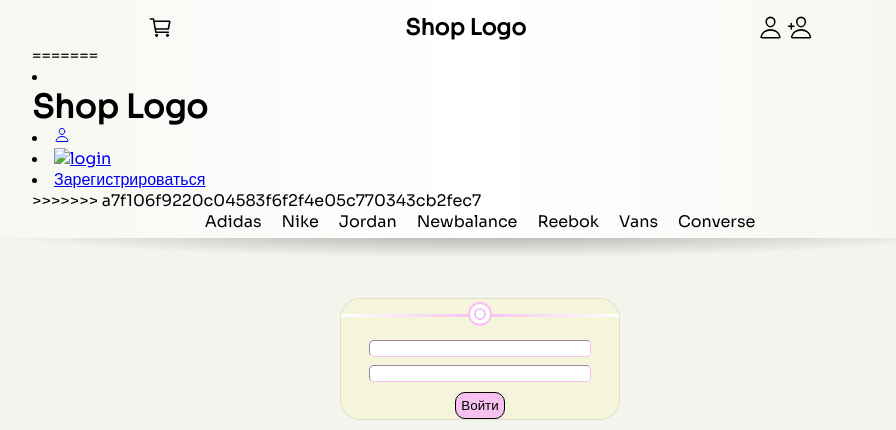
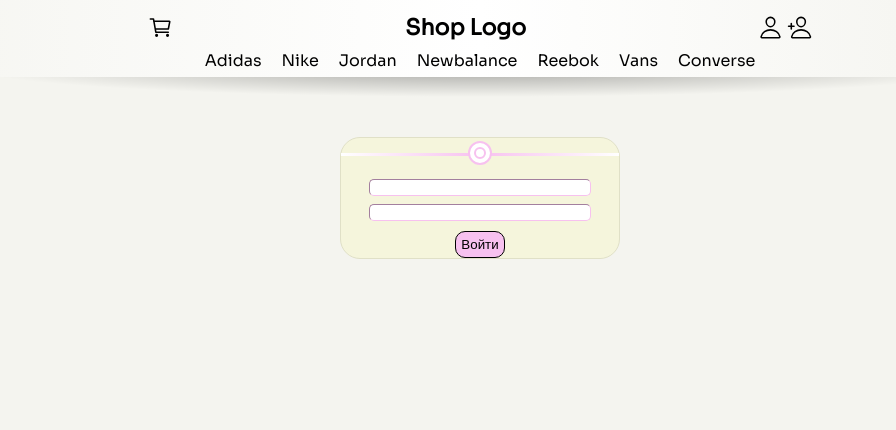
Before and after one commit to chimchimster/easy_shop, a Django app: page /login in a window 1280 px wide. Shown: the top 430 px of the page, without its empty margins (160-1056 px from the left). Run offline with Django 3.2, Linux system fonts and the light colour scheme; some web fonts are replaced.

Commit message:
new versiosn

```diff
--- a/easyshopping/shopper/templates/shopper/layout.html
+++ b/easyshopping/shopper/templates/shopper/layout.html
@@ -31,7 +31,7 @@
 
 
                         {% if user.is_authenticated %}
-                        <li class="You-are-logged-in-as">Hi! <br> <strong>{{ user.username }}</strong>.</li>
+                        <li class="You-are-logged-in-as">Hi! <strong>{{ user.username }}</strong>.</li>
                         <li class="login-box">
                             <a class="Nav-icons" href="{% url 'index' %}"><ion-icon name="person-outline" class="Nav-icons"></ion-icon></a>
                         </li>
@@ -48,7 +48,6 @@
 
 
 
-<<<<<<< HEAD
                         {% else %}
                         <ul>
                         <li class="login-box">
@@ -62,40 +61,6 @@
                    </ul>
 
             </div>
-=======
-                    </a>
-                </li>
-                <li>
-                    <h1>Shop Logo</h1>
-                </li>
-                <li class="login-box">
-                    <a class="nav-link" href="{% url 'index' %}"><ion-icon name="person-outline" class="Nav-icons"></ion-icon>
-                    </a>
-                </li>
-                {% if user.is_authenticated %}
-                <li>
-                    {% if user.is_authenticated %}
-                    Вы вошли, как <strong>{{ user.username }}</strong>.
-                    {% else %}
-                    Вы не вошли в систему.
-                    {% endif %}
-                </li>
-                <li class="nav-item">
-                    <a class="Shopping-box" href="{% url 'logout' %}">Выйти</a>
-                </li>
-                {% else %}
-                <li class="login-box">
-                    <a class="nav-link" href="{% url 'login' %}"><img
-                            src=""
-                            alt="login"></a>
-                </li>
-                <li class="nav-item">
-                        <a class="nav-button" href="{% url 'register' %}">Зарегистрироваться</a>
-                    </li>
-
-                {% endif %}
-            </ul>
->>>>>>> a7f106f9220c04583f6f2f4e05c770343cb2fec7
         </div>
         <div class="nav-brands">
             <nav>
```
